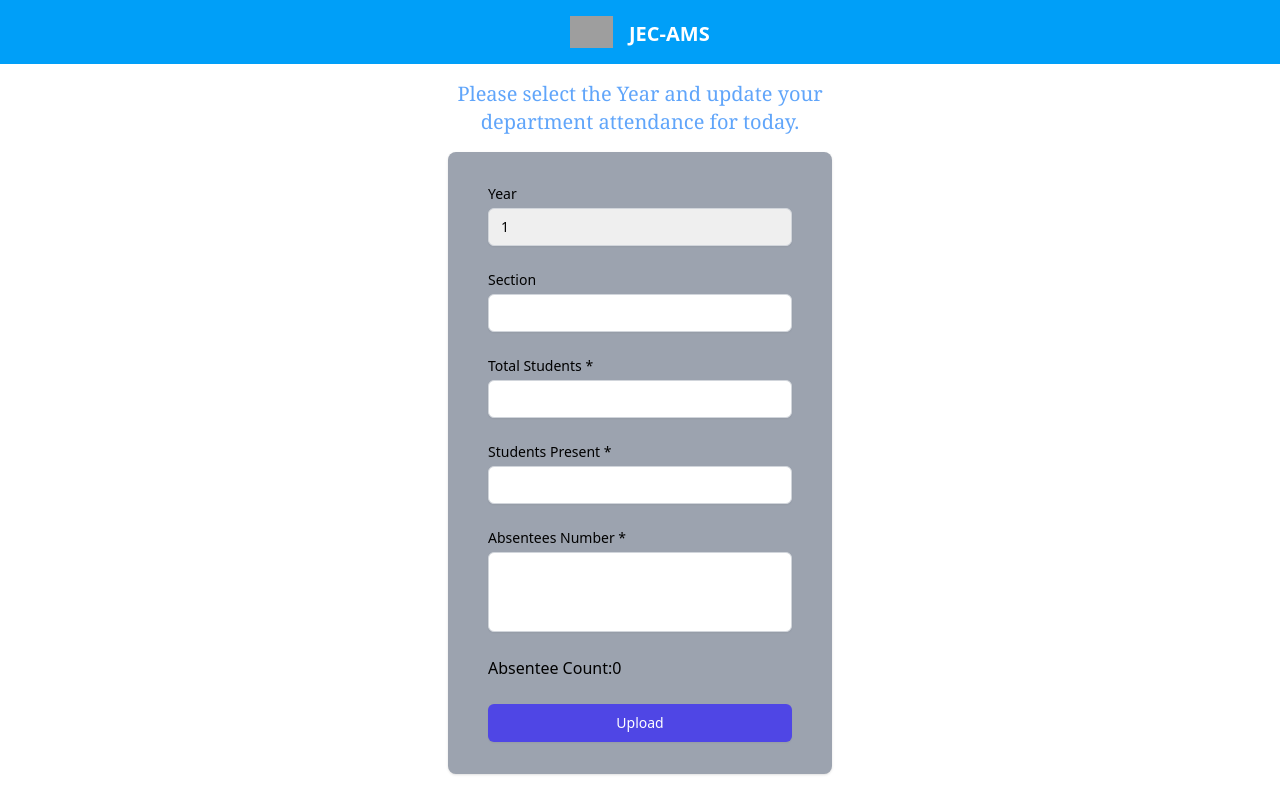
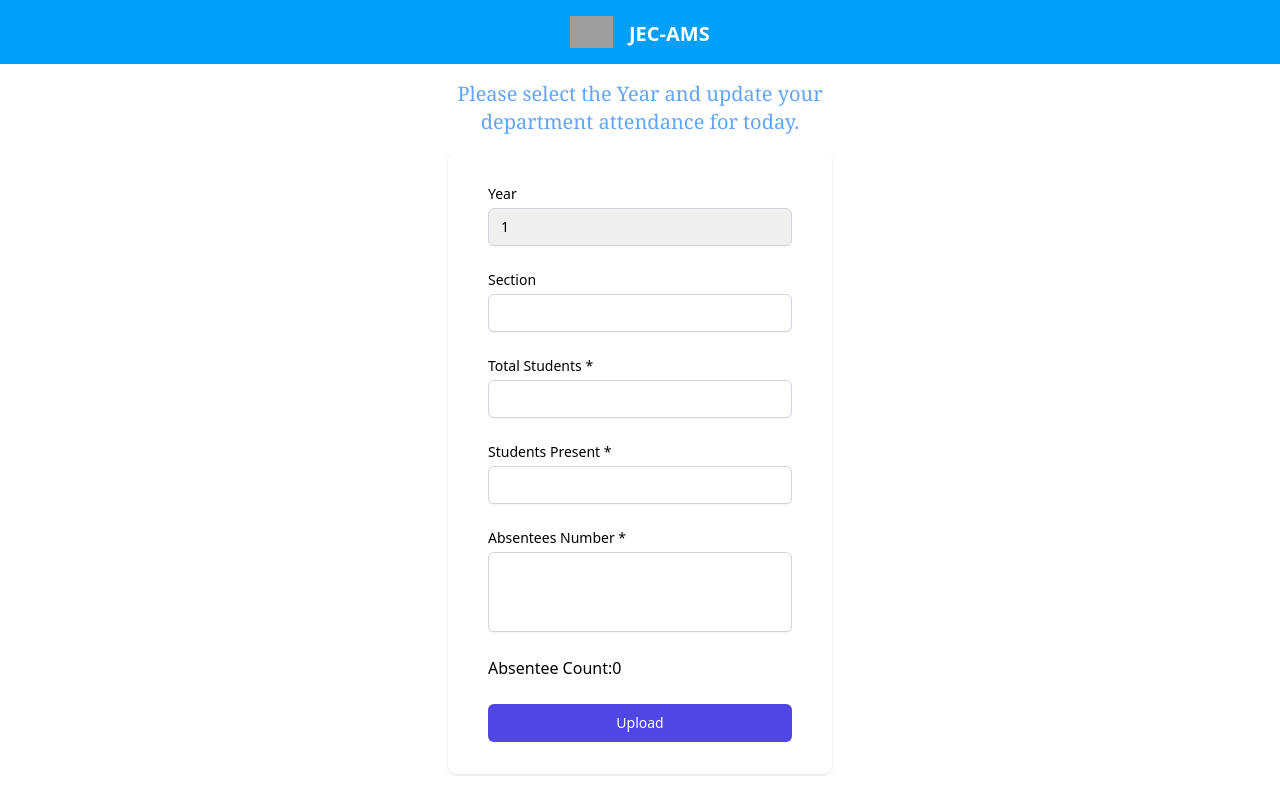
Before and after one commit to vmmuthu31/AMS-JEC, a Next.js app: page /AddAttendance in a window 1280 px wide. Built offline with nearby package versions, Linux system fonts and the light colour scheme; grey boxes are pictures that could not be loaded.

Commit message:
updated the landing page design

```diff
--- a/pages/AddAttendance.tsx
+++ b/pages/AddAttendance.tsx
@@ -70,7 +70,7 @@
           <h2 className="mt-4 text-center text-xl font-serif  text-blue-400">Please select the Year and update your department  attendance for today.</h2>
         </div>
         <div className="mt-4 sm:mx-auto sm:w-full sm:max-w-md">
-          <div className="bg-gray-400 mx-8 rounded-md py-8 px-4 shadow sm:rounded-lg sm:px-10">
+          <div className=" mx-8 rounded-md py-8 px-4 shadow sm:rounded-lg sm:px-10">
           <form className="space-y-6" onSubmit={handleSubmit}>
           <div>
     <label htmlFor="year" className="block text-sm font-medium text-black">
```
